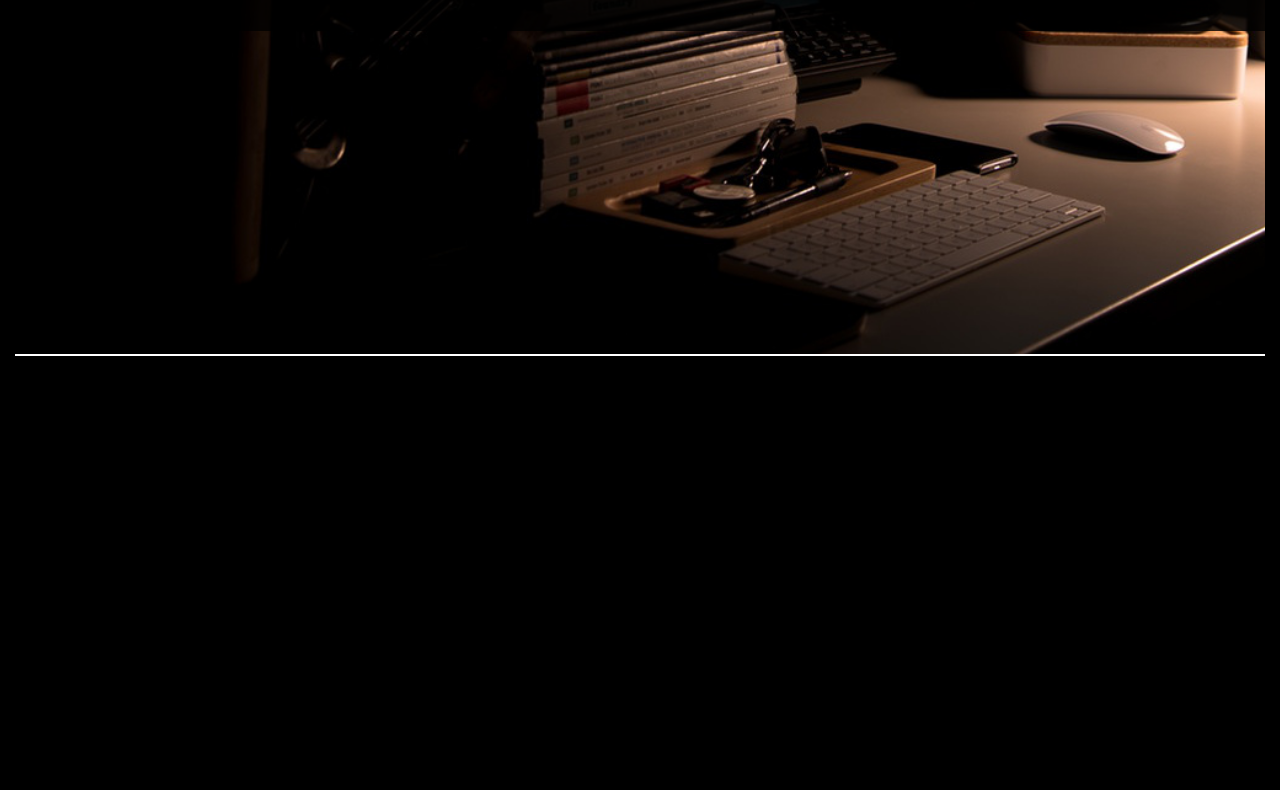
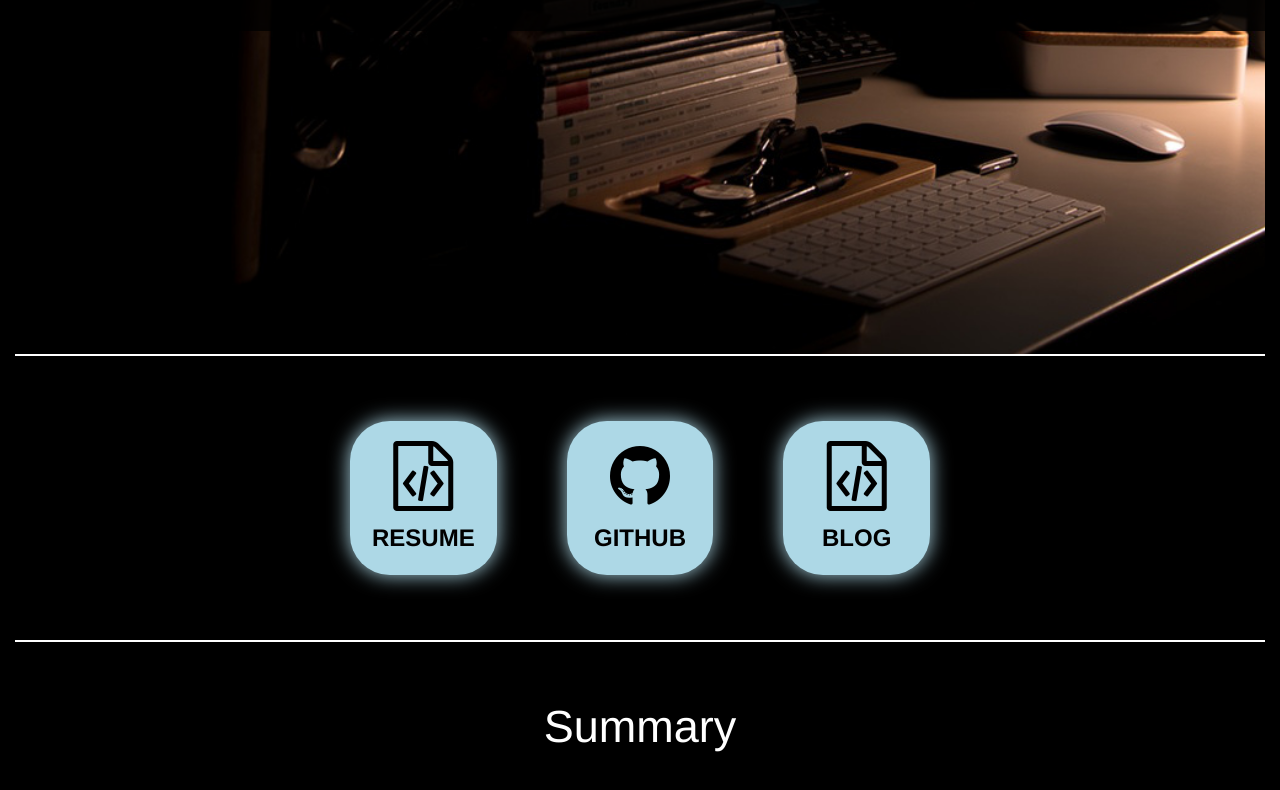
Before and after one commit to g-klein/resume-site, a React (Create React App) app: page / in a window 1280 px wide. Shown: the part 494-1284 px from the top of the page. Built offline with nearby package versions, Linux system fonts and the light colour scheme.

Commit message:
Add summary section

```diff
--- a/public/index.html
+++ b/public/index.html
@@ -17,6 +17,7 @@
     -->
 
     <link href="http://fonts.googleapis.com/css?family=Montserrat:400,700" rel="stylesheet" type="text/css">
+    <link rel="stylesheet" href="https://maxcdn.bootstrapcdn.com/font-awesome/4.6.3/css/font-awesome.min.css">
     <title>Greg Klein</title>
   </head>
   <body>
--- a/src/Components/HomePage/HomePage.jsx
+++ b/src/Components/HomePage/HomePage.jsx
@@ -2,6 +2,8 @@ import React, { Component } from 'react';
 import './Styles/HomePage.css';
 import { Navigation } from './Navigation.jsx';
 import { Hero } from './Hero.jsx';
+import { LinkCards } from './LinkCards.jsx';
+import { Summary } from './Summary.jsx';
 
 export class HomePage extends Component {
     render() {
@@ -9,6 +11,8 @@ export class HomePage extends Component {
             <div>
                 <Navigation />
                 <Hero />
+                <LinkCards />
+                <Summary />
             </div>
         );
     }
--- /dev/null
+++ b/src/Components/HomePage/LinkCard.jsx
@@ -0,0 +1,26 @@
+import React, { Component } from 'react';
+
+export class LinkCard extends Component {
+    constructor(){
+        super();
+        this.state = {lit: false};
+    }
+
+    componentDidMount(){
+        setInterval(() => {
+            this.setState({lit: !this.state.lit});
+        }, 1000);
+    }
+
+    render() {
+        const cardClass = "link-card" + (this.state.lit ? " lit" : "");
+
+        return (
+            <a className={cardClass} href={this.props.href}>
+                <i className={this.props.icon} aria-hidden="true"></i>
+                <br />
+                <span>{this.props.description}</span>
+            </a>
+        );
+    }
+}
--- /dev/null
+++ b/src/Components/HomePage/LinkCards.jsx
@@ -0,0 +1,18 @@
+import React, { Component } from 'react';
+import { Row, Col } from 'react-bootstrap';
+import { LinkCard } from './LinkCard.jsx';
+import './Styles/LinkCards.css';
+
+export class LinkCards extends Component {
+    render() {
+        return(
+            <div className="link-card-container-outer">
+                <Row id="link-card-container">
+                    <Col xs={12} sm={4}><LinkCard icon={"fa fa-file-code-o"} description={"RESUME"} href={"https://github.com/g-klein"} /></Col>
+                    <Col xs={12} sm={4}><LinkCard icon={"fa fa-github"} description={"GITHUB"} href={"https://github.com/g-klein"} /></Col>
+                    <Col xs={12} sm={4}><LinkCard icon={"fa fa-file-code-o"} description={"BLOG"} href={"https://medium.com/@gregmklein"} /></Col>
+                </Row>
+            </div>
+        );
+    }
+}
--- /dev/null
+++ b/src/Components/HomePage/Styles/LinkCards.css
@@ -0,0 +1,36 @@
+#link-card-container {
+  max-width: 650px;
+  margin-left: auto;
+  margin-right: auto;
+  text-align: center;
+  padding-bottom: 65px; }
+  #link-card-container > div {
+    padding: 0 35px; }
+  #link-card-container .link-card, #link-card-container .link-card:visited {
+    display: inline-block;
+    width: 100%;
+    height: 100%;
+    padding: 20px;
+    margin-top: 65px;
+    background-color: #ADD8E6;
+    border-radius: 40px;
+    box-shadow: 0 0 20px #ADD8E6;
+    text-align: center;
+    font-size: 24px;
+    font-weight: bold;
+    transition: all 1s linear;
+    text-decoration: none;
+    color: black; }
+    #link-card-container .link-card i, #link-card-container .link-card:visited i {
+      font-size: 70px;
+      padding-bottom: 10px; }
+    #link-card-container .link-card.lit, #link-card-container .link-card:visited.lit {
+      box-shadow: 0 0 60px #ADD8E6;
+      transition: all 1s linear; }
+    #link-card-container .link-card:hover, #link-card-container .link-card:visited:hover {
+      background-color: #FFA500;
+      box-shadow: 0 0 20px #FFA500;
+      transition: all 0.2s ease; }
+
+.link-card-container-outer {
+  border-bottom: 2px solid white; }
--- /dev/null
+++ b/src/Components/HomePage/Styles/LinkCards.scss
@@ -0,0 +1,53 @@
+$lightblue: #ADD8E6;
+$orange : #FFA500;
+
+#link-card-container {
+    max-width: 650px;
+    margin-left: auto;
+    margin-right: auto;
+    text-align: center;
+    padding-bottom: 65px;
+
+    > div {
+        padding: 0 35px;
+    }
+
+    .link-card, .link-card:visited {
+        display: inline-block;
+        width: 100%;
+        height: 100%;
+        padding: 20px;
+        margin-top: 65px;
+
+        background-color: $lightblue;
+        border-radius: 40px;
+        box-shadow:0 0 20px $lightblue;
+
+        text-align: center;
+        font-size: 24px;
+        font-weight: bold;
+        transition:all 1s linear;
+        text-decoration: none;
+        color: black;
+
+        i {
+            font-size: 70px;
+            padding-bottom: 10px;
+        }
+
+        &.lit {
+            box-shadow:0 0 60px $lightblue;
+            transition:all 1s linear;
+        }
+
+        &:hover {
+            background-color:$orange;
+            box-shadow:0 0 20px $orange;
+            transition:all 0.2s ease;
+        }
+    }
+}
+
+.link-card-container-outer {
+    border-bottom: 2px solid white;
+}
--- /dev/null
+++ b/src/Components/HomePage/Styles/Summary.css
@@ -0,0 +1,6 @@
+#summary {
+  color: white;
+  margin-top: 60px; }
+  #summary h2 {
+    text-align: center;
+    font-size: 45px; }
--- /dev/null
+++ b/src/Components/HomePage/Styles/Summary.scss
@@ -0,0 +1,9 @@
+#summary {
+    color: white;
+    margin-top: 60px;
+
+    h2{
+        text-align: center;
+        font-size: 45px;
+    }
+}
--- /dev/null
+++ b/src/Components/HomePage/Summary.jsx
@@ -0,0 +1,12 @@
+import React, { Component } from 'react';
+import './Styles/Summary.css';
+
+export class Summary extends Component {
+    render() {
+        return (
+            <div id="summary">
+                <h2>Summary</h2>
+            </div>
+        )
+    }
+}
```
